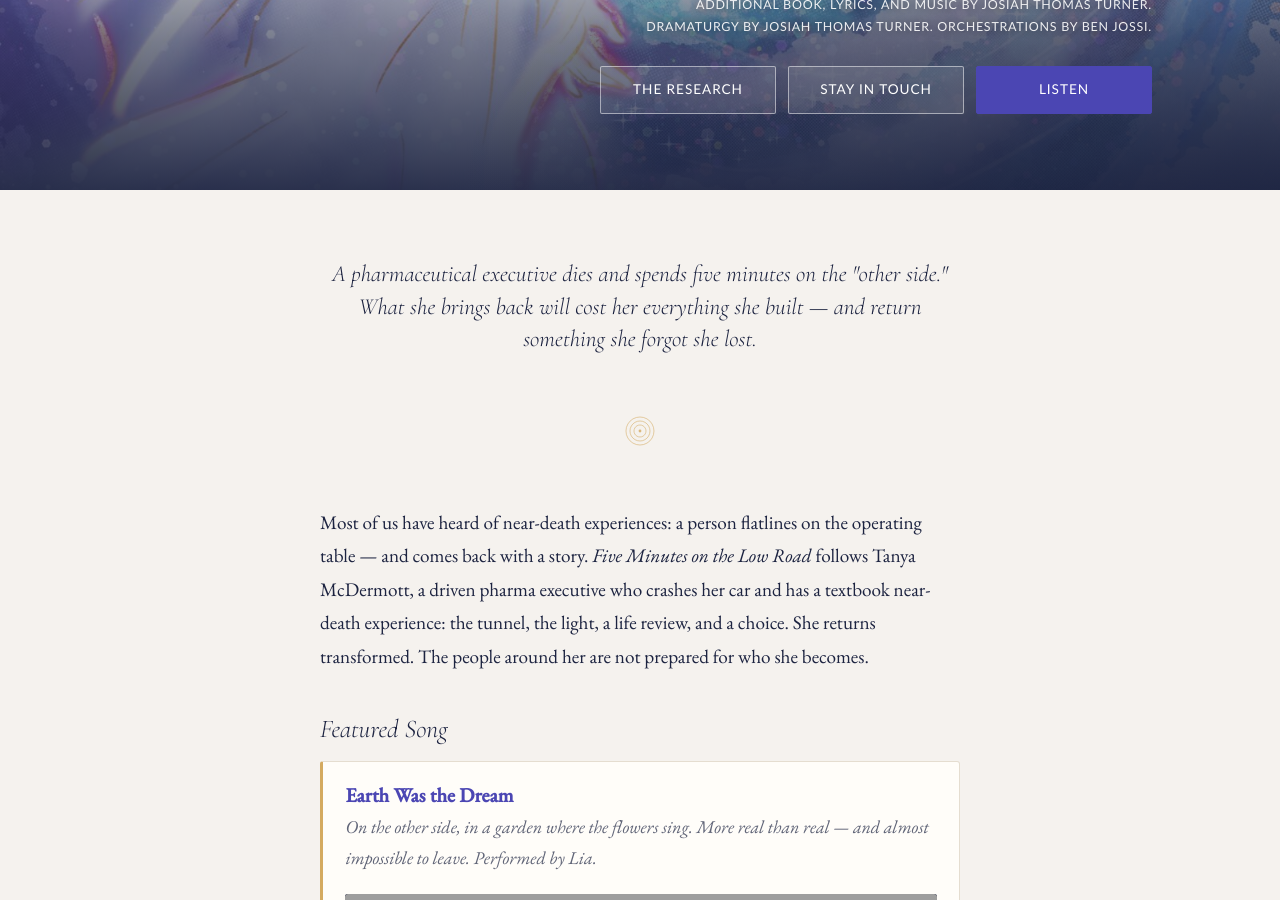
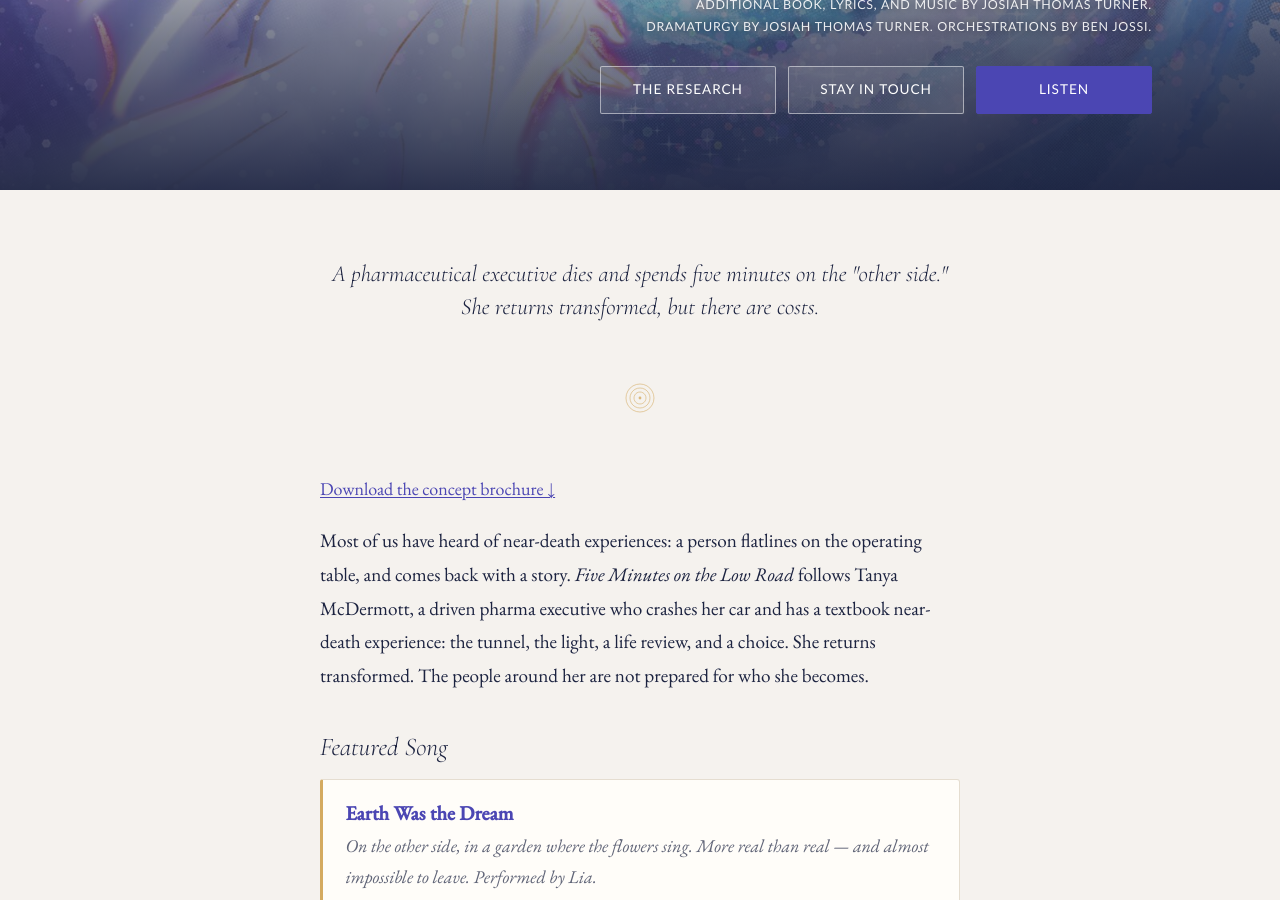
Before and after one commit to CharlesTBetz/5mlowroad, a Jekyll site: the page built from index.md, in a window 1280 px wide and 900 px high, scrolled down 621 px. Built offline with Jekyll 4.4.1, drawn with Linux system fonts in a browser that asks for light colours; grey boxes are pictures that could not be loaded.

Commit message:
Home: add concept-brochure download; tighten logline and NDE line
- Add "Download the concept brochure" link above the show description,
  serving assets/downloads/5min-brochure-2608.pdf
- Logline -> "She returns transformed, but there are costs."
- NDE line: em dash -> comma
- CHANGELOG: note the brochure download + logline

Co-Authored-By: Claude Opus 4.8 (1M context) <noreply@anthropic.com>
Claude-Session: https://claude.ai/code/session_015cRxXaB5iadv9MAFDv9jfY

```diff
--- a/index.md
+++ b/index.md
@@ -22,14 +22,14 @@ description: A new musical about near-death experience, empathy, and transformat
 
 <div class="page">
 
-<!-- Logline — TODO: Charles to refine -->
-<p class="logline">A pharmaceutical executive dies and spends five minutes on the "other side." What she brings back will cost her everything she built &mdash; and return something she forgot she lost.</p>
+<p class="logline">A pharmaceutical executive dies and spends five minutes on the "other side." She returns transformed, but there are costs.</p>
 
 {% include divider.html %}
 
 <!-- Brief show description -->
 <section class="section">
-  <p class="lead">Most of us have heard of near-death experiences: a person flatlines on the operating table &mdash; and comes back with a story. <em>Five Minutes on the Low Road</em> follows Tanya McDermott, a driven pharma executive who crashes her car and has a textbook near-death experience: the tunnel, the light, a life review, and a choice. She returns transformed. The people around her are not prepared for who she becomes.</p>
+  <p class="brochure-link"><a href="{{ '/assets/downloads/5min-brochure-2608.pdf' | relative_url }}" download>Download the concept brochure &darr;</a></p>
+  <p class="lead">Most of us have heard of near-death experiences: a person flatlines on the operating table, and comes back with a story. <em>Five Minutes on the Low Road</em> follows Tanya McDermott, a driven pharma executive who crashes her car and has a textbook near-death experience: the tunnel, the light, a life review, and a choice. She returns transformed. The people around her are not prepared for who she becomes.</p>
 </section>
 
 <!-- Featured song -->
```
Also changed, not shown: CHANGELOG.md, 1 other file.
